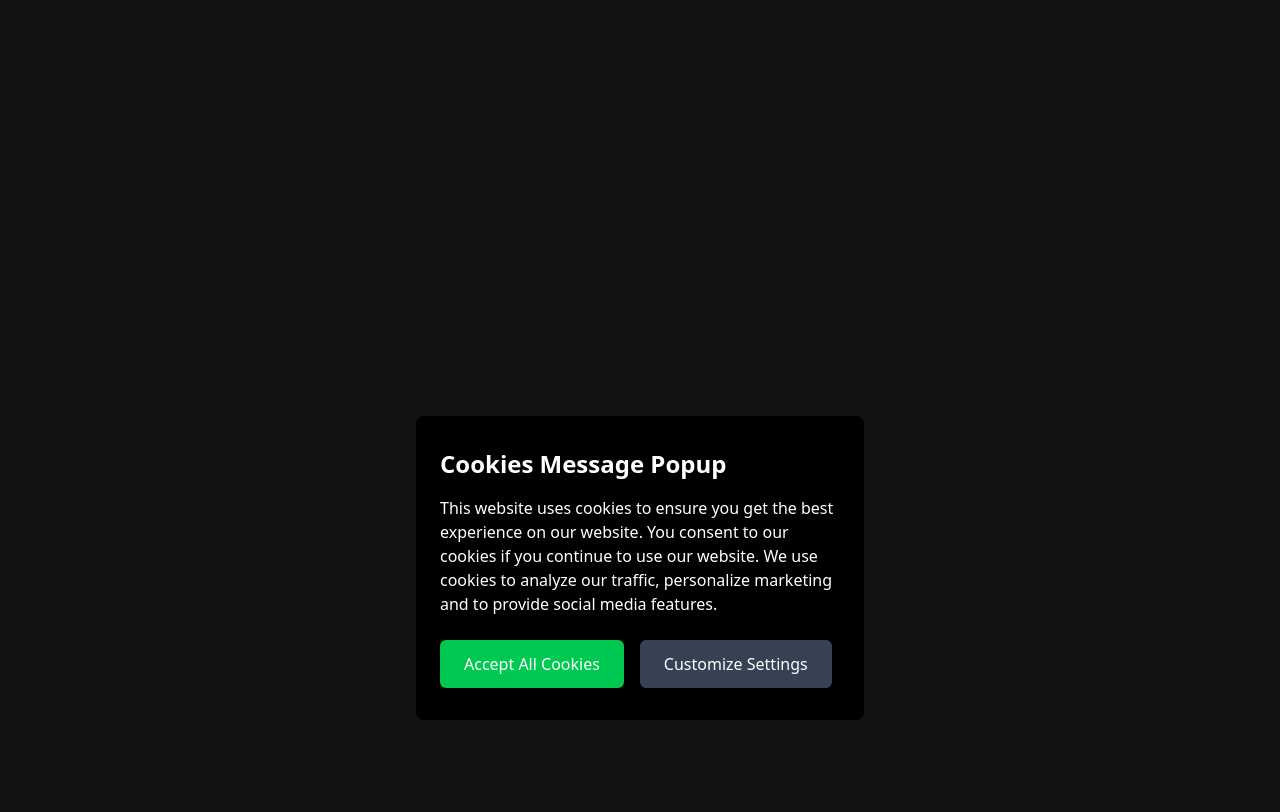
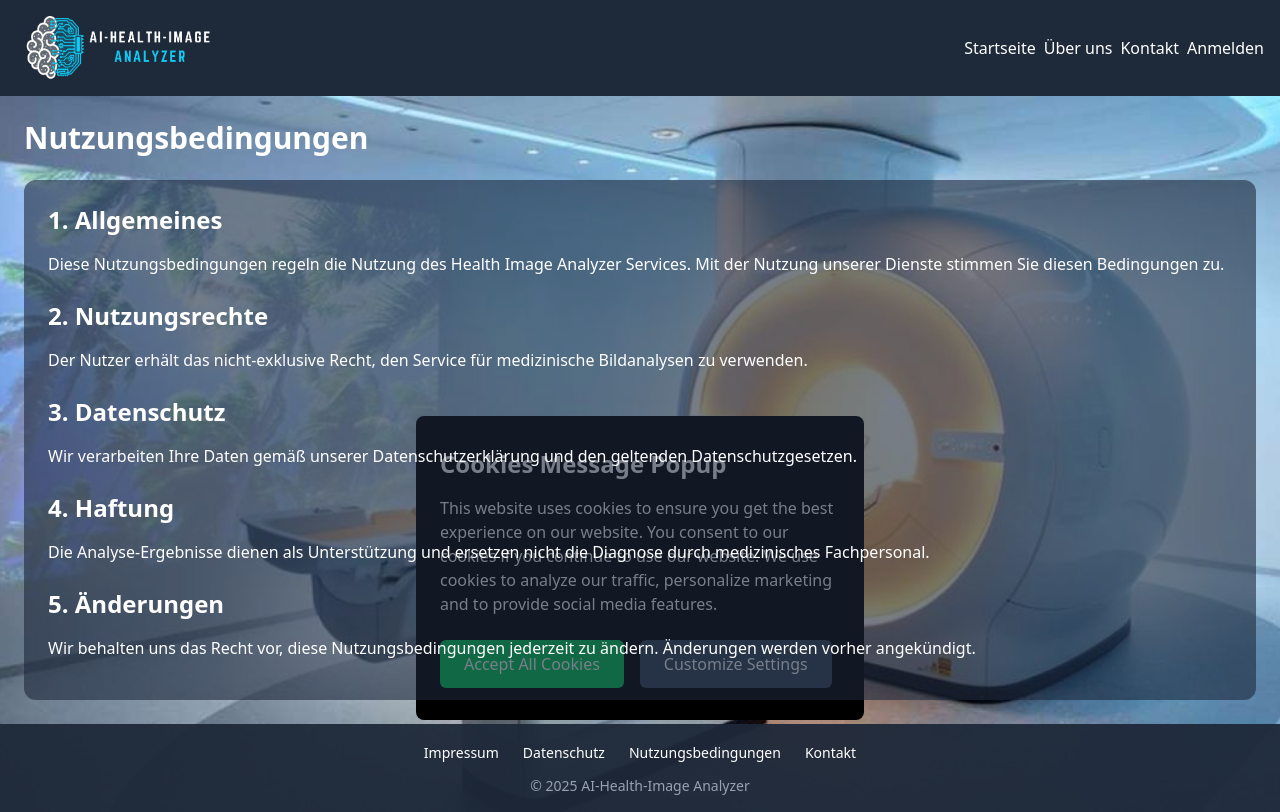
Before and after one commit to AI-Health-Image/AI-Health-Image, a React (Vite) app in the folder frontend/: page /terms in a window 1280 px wide. Built offline with nearby package versions, Linux system fonts and the light colour scheme.

Commit message:
createt a terms of use page

```diff
--- a/frontend/src/App.jsx
+++ b/frontend/src/App.jsx
@@ -15,6 +15,7 @@ import UserSettingsPage from "./pages/UserSettingsPage.jsx";
 import AnalysisPage from "./pages/Analysis-Page.jsx";
 import useJwtStore from "./components/jwtStore";
 import ArchivPage from "./pages/ArchivPage.jsx";
+import TermsPage from "./pages/TermsPage.jsx";
 
 
 function App() {
@@ -37,6 +38,7 @@ function App() {
           <Route path="/privacy" element={<PrivacyPage />} />
           <Route path="/register" element={<RegisterPage />} />
           <Route path="/imprint" element={<ImprintPage />} />
+          <Route path="/terms" element={<TermsPage />} />
           <Route path="/login" element={<LoginPage />} />
           <Route path="/upload" element={<UploadbuttonPage />} />
           <Route path="/settings" element={<UserSettingsPage />} />
--- /dev/null
+++ b/frontend/src/pages/TermsPage.jsx
@@ -0,0 +1,58 @@
+import Layout from "../layout/Layout";
+
+function TermsPage() {
+  return (
+    <div className="bg-cover bg-center min-h-screen"
+         style={{ backgroundImage: "url('/mrt-maschin.jpg')" }}>
+      <Layout>
+        <div className="container mx-auto p-6">
+          <h1 className="text-3xl font-bold text-white mb-6">Nutzungsbedingungen</h1>
+
+          <div className="bg-slate-800/60 rounded-xl p-6 text-white space-y-6">
+            <section>
+              <h2 className="text-2xl font-bold mb-4">1. Allgemeines</h2>
+              <p className="mb-4">
+                Diese Nutzungsbedingungen regeln die Nutzung des Health Image Analyzer Services.
+                Mit der Nutzung unserer Dienste stimmen Sie diesen Bedingungen zu.
+              </p>
+            </section>
+
+            <section>
+              <h2 className="text-2xl font-bold mb-4">2. Nutzungsrechte</h2>
+              <p className="mb-4">
+                Der Nutzer erhält das nicht-exklusive Recht, den Service für medizinische
+                Bildanalysen zu verwenden.
+              </p>
+            </section>
+
+            <section>
+              <h2 className="text-2xl font-bold mb-4">3. Datenschutz</h2>
+              <p className="mb-4">
+                Wir verarbeiten Ihre Daten gemäß unserer Datenschutzerklärung und
+                den geltenden Datenschutzgesetzen.
+              </p>
+            </section>
+
+            <section>
+              <h2 className="text-2xl font-bold mb-4">4. Haftung</h2>
+              <p className="mb-4">
+                Die Analyse-Ergebnisse dienen als Unterstützung und ersetzen nicht
+                die Diagnose durch medizinisches Fachpersonal.
+              </p>
+            </section>
+
+            <section>
+              <h2 className="text-2xl font-bold mb-4">5. Änderungen</h2>
+              <p className="mb-4">
+                Wir behalten uns das Recht vor, diese Nutzungsbedingungen jederzeit
+                zu ändern. Änderungen werden vorher angekündigt.
+              </p>
+            </section>
+          </div>
+        </div>
+      </Layout>
+    </div>
+  );
+}
+
+export default TermsPage;
```
